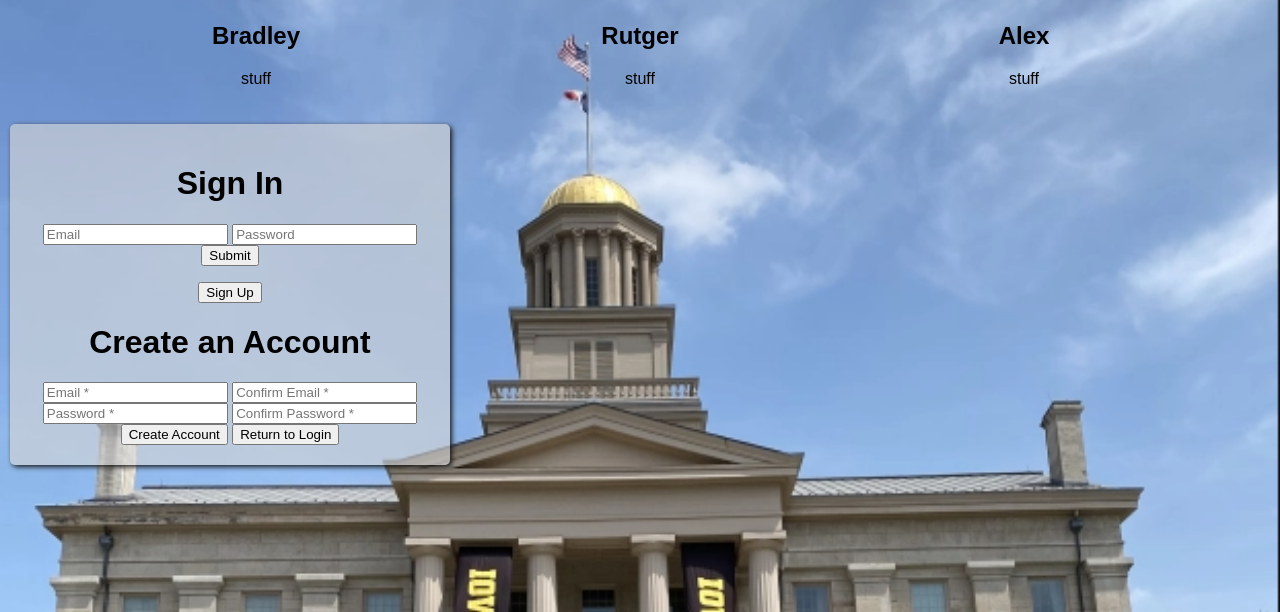
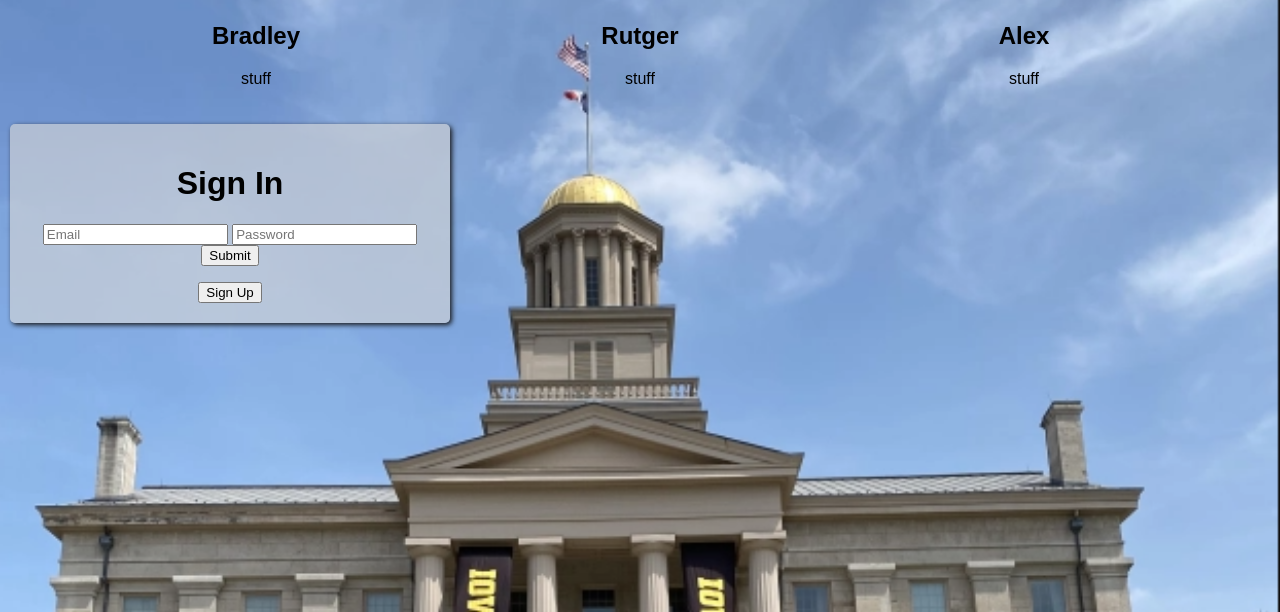
Before and after one commit to bjohnson66/senior_design_lab_3, a website with bundled scripts: page public/index.html in a window 1280 px wide. Shown: the part 188-800 px from the top of the page. Built offline with nearby package versions, Linux system fonts and the light colour scheme; files whose address does not match are found by name.

Commit message:
createa acount area starts invisible

```diff
--- a/public/index.html
+++ b/public/index.html
@@ -132,7 +132,7 @@
             <p><span></span></p>
             <button id = "sign-up">Sign Up</button>
         </div>
-        <div id = "create-acct">
+        <div id = "create-acct" style="display:none">
             <h1>Create an Account</h1>
             <input id = "email-signup" type = "text" placeholder = "Email *"></input>
             <input id = "confirm-email-signup" type = "email" placeholder = "Confirm Email *"></input>
```
